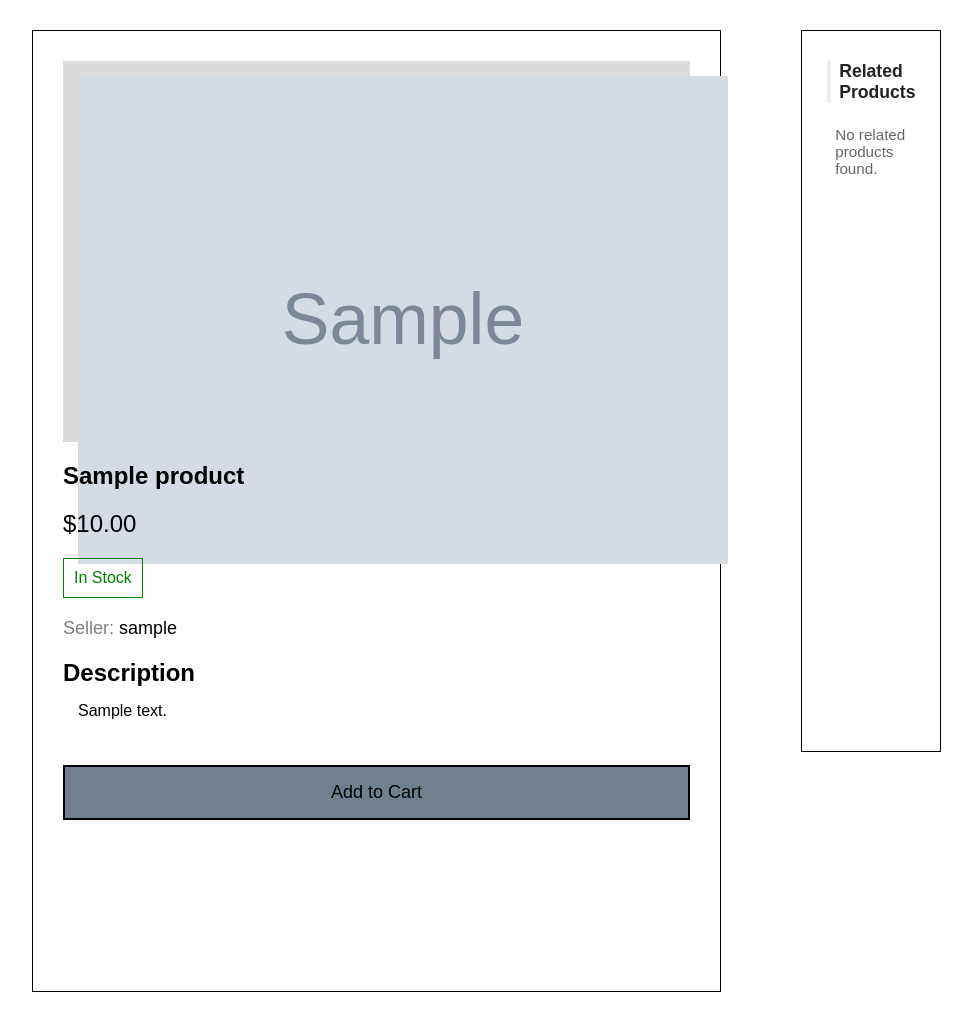
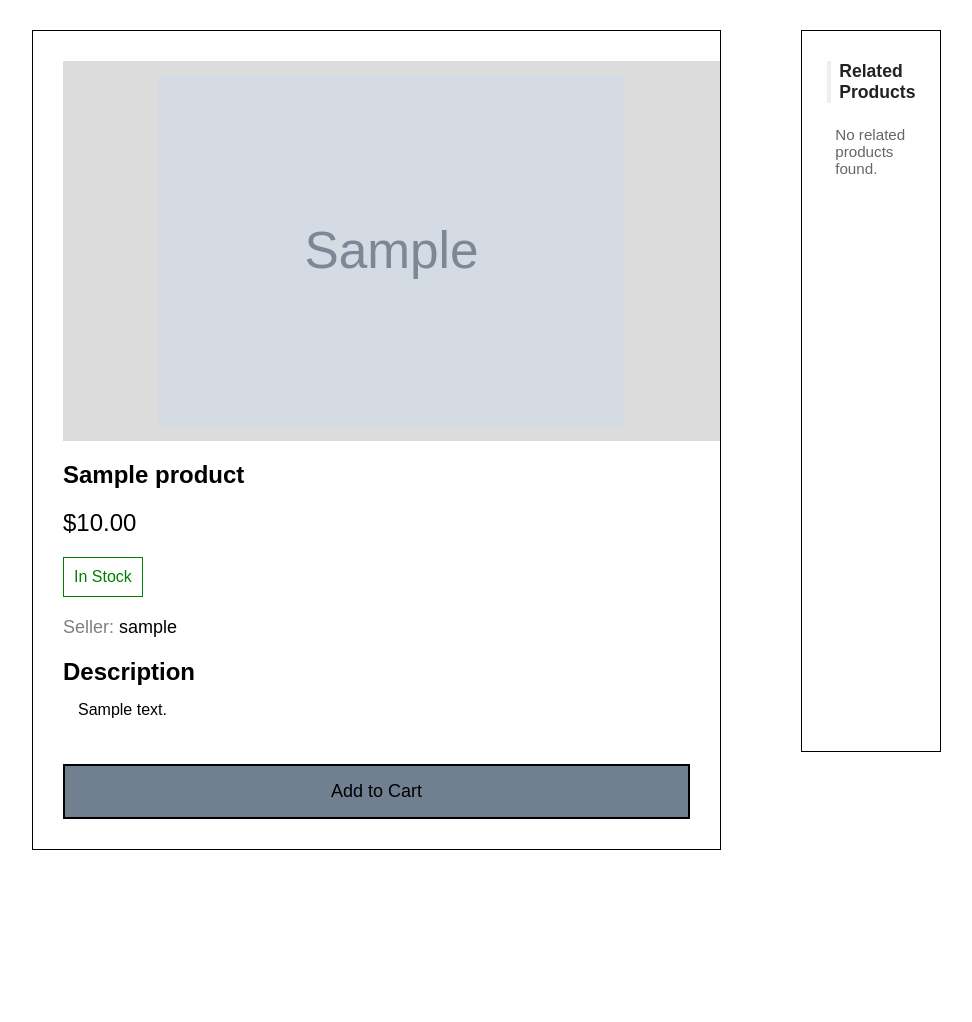
Before and after one commit to Hamzah-Amir/Django-course, a Django app: page /products/00000000-0000-0000-0000-000000000001/ in a window 1280 px wide. Shown: the part 97-1119 px from the top of the page, without its empty margins (160-1132 px from the left). After the commit the page ends 947 px from the top, so only its background shows below. Run offline with Django 5.2, Linux system fonts and the light colour scheme; tables that the repository leaves empty hold one stand-in row (values such as "Sample post"); grey boxes marked "Sample" are stand-in pictures; parts of the project's set-up code (start-up, migrations or seed data) failed here and were passed over.

Commit message:
adjusted image styling

```diff
--- a/Cartify/static/products/productdetail.css
+++ b/Cartify/static/products/productdetail.css
@@ -26,12 +26,20 @@
     background-color: gainsboro;
     max-width: 100%;
     padding: 15px;
-    height: 39%;
-    object-fit: cover;
+    width: 650px; /* fixed width to align with image */
+    height: 350px; /* fixed height for consistent placeholder */
+    display: flex;
+    align-items: center;
+    justify-content: center;
+    overflow: hidden;
 }
 
 .product-detail img {
-    width: 650px;
+    width: auto;
+    height: 100%;
+    max-width: 100%;
+    object-fit: contain;
+    display: block;
 }
 
 .details {
@@ -141,7 +149,8 @@
 
 .related-item .thumb {
     flex: 0 0 110px;
-    height: 64px;
+    width: 110px;
+    height: 78px; /* fixed thumbnail height */
     background: #f2f4f6;
     display: flex;
     align-items: center;
@@ -153,9 +162,9 @@
 }
 
 .related-item .thumb img {
-    max-width: 100%;
-    max-height: 100%;
-    object-fit: contain;
+    width: 100%;
+    height: 100%;
+    object-fit: cover;
     display: block;
 }
 
```
